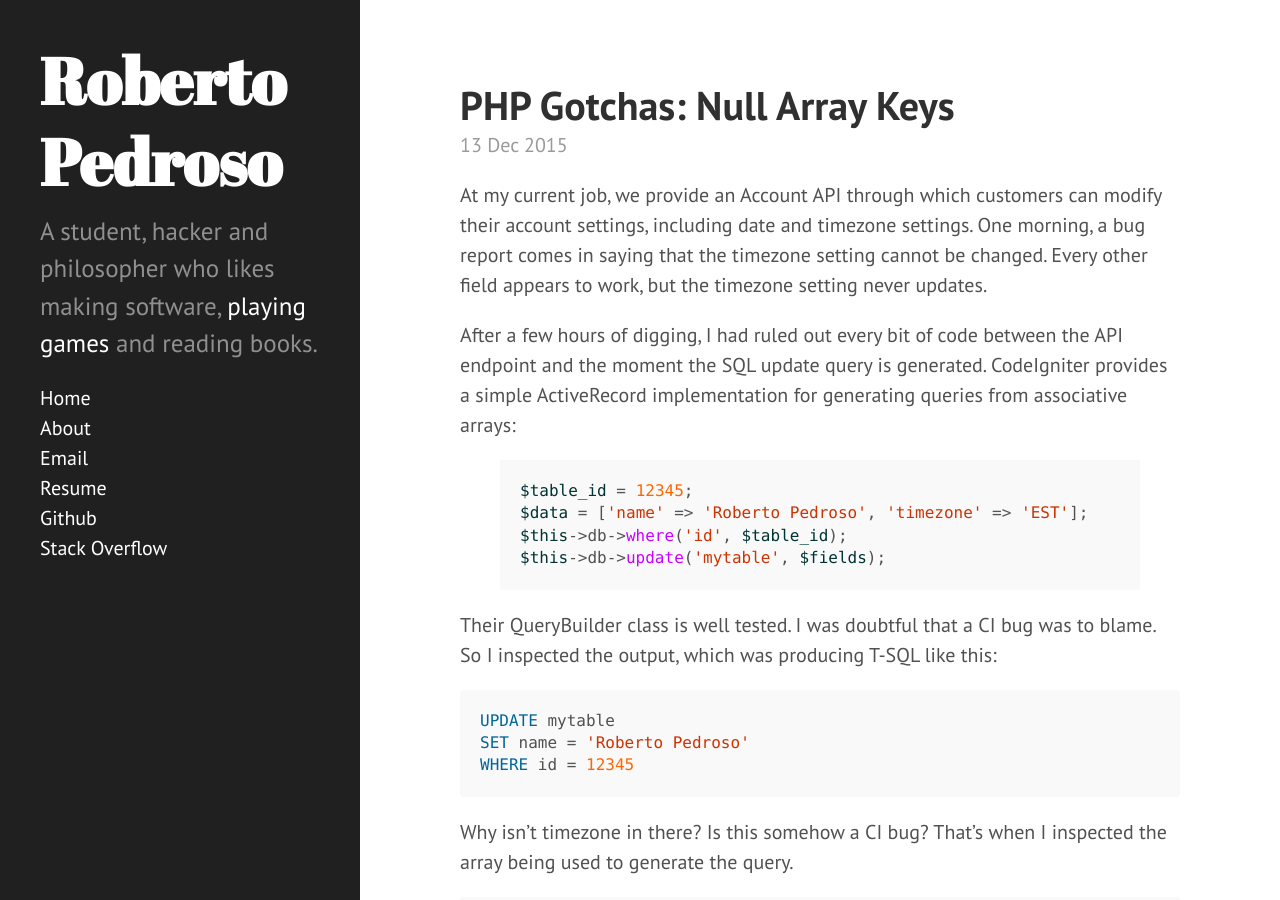
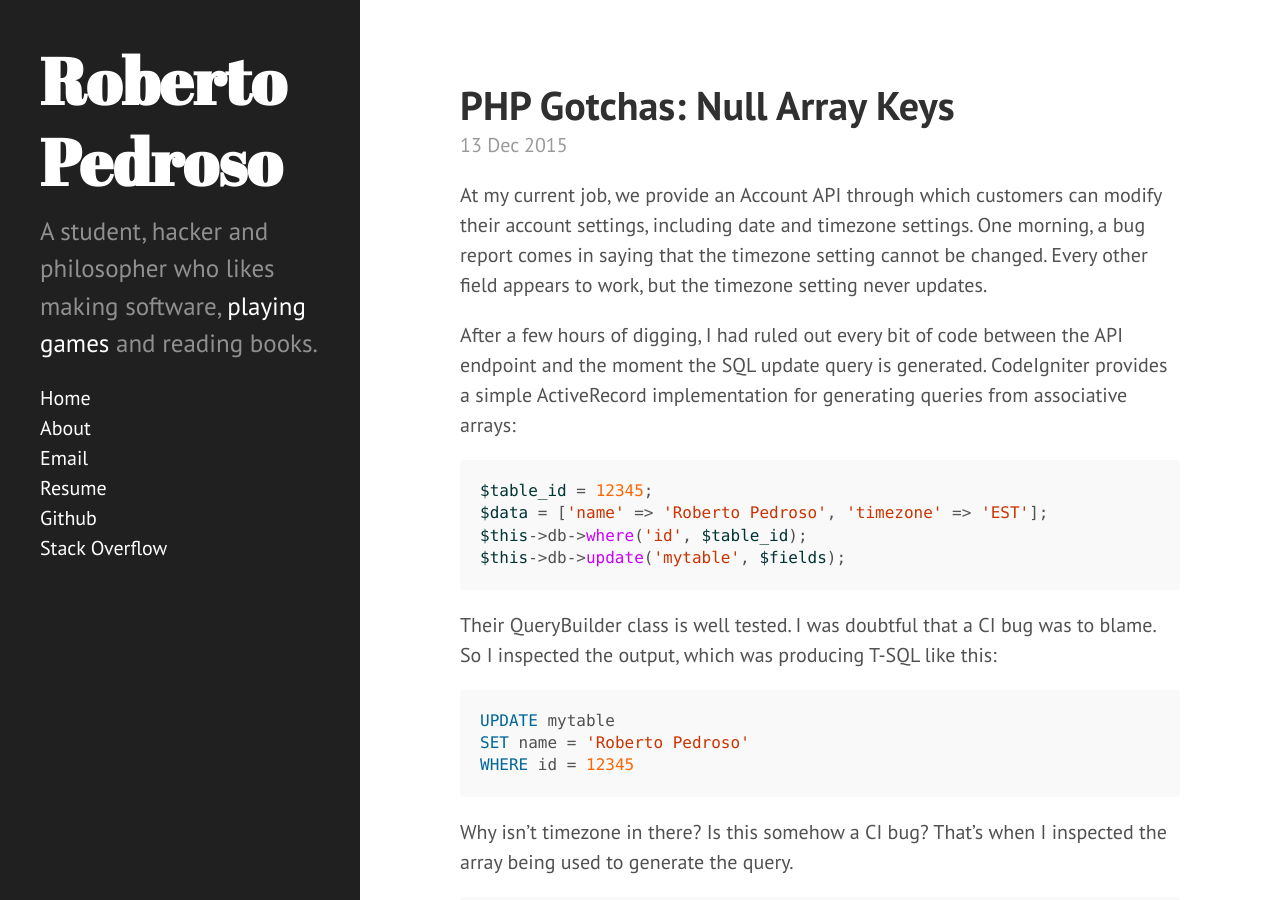
Before and after one commit to robertopedroso/robertopedroso.github.com, a Jekyll site: the page built from _posts/2015-12-13-php-empty-keys.md, in a window 1280 px wide and 900 px high. Built offline with Jekyll 4.4.1, drawn with Linux system fonts in a browser that asks for light colours; Markdown is read by kramdown in place of the engine named in the settings.

Commit message:
do not use old-style pygments expressions

````diff
--- a/_posts/2015-12-13-php-empty-keys.md
+++ b/_posts/2015-12-13-php-empty-keys.md
@@ -7,12 +7,12 @@ At my current job, we provide an Account API through which customers can modify
 
 After a few hours of digging, I had ruled out every bit of code between the API endpoint and the moment the SQL update query is generated. CodeIgniter provides a simple ActiveRecord implementation for generating queries from associative arrays:
 
-{% highlight php %}
+```php
 $table_id = 12345;
 $data = ['name' => 'Roberto Pedroso', 'timezone' => 'EST'];
 $this->db->where('id', $table_id);
 $this->db->update('mytable', $fields);
-{% endhighlight %}
+```
 
 Their QueryBuilder class is well tested. I was doubtful that a CI bug was to blame. So I inspected the output, which was producing T-SQL like this:
 
````
